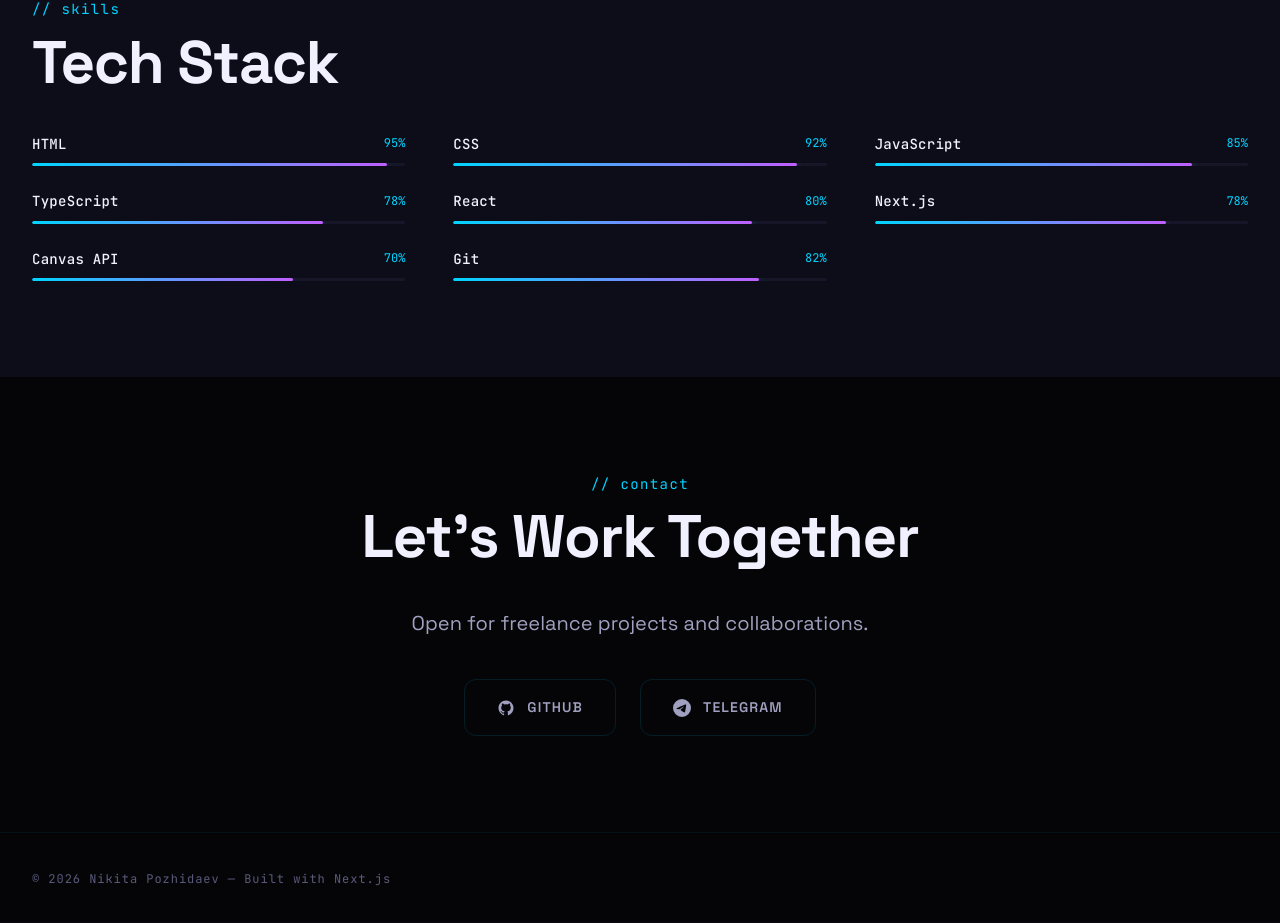
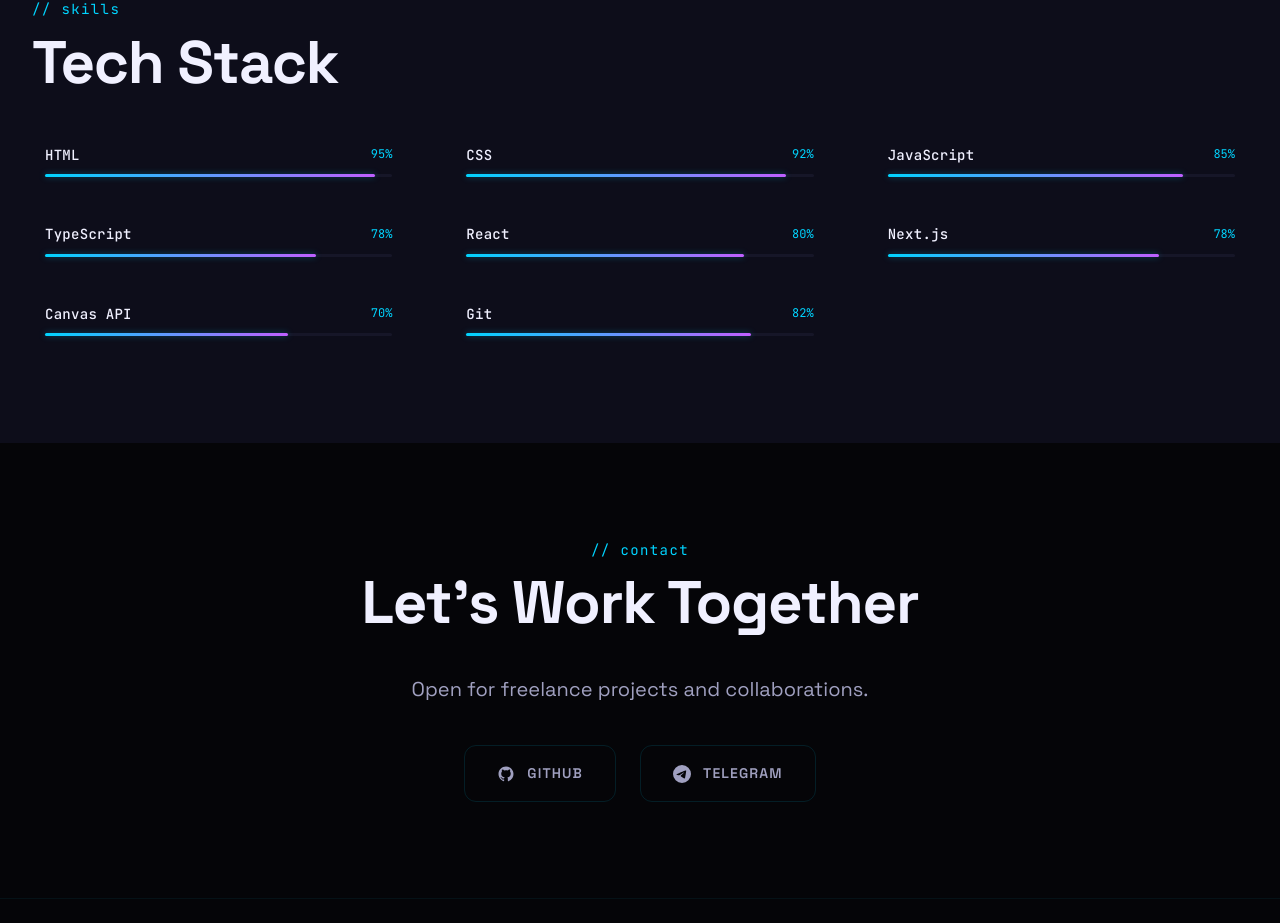
Before and after one commit to pozhidaevnikita2743-arch/portfolio, a Next.js app: page / in a window 1280 px wide. Shown: the part 2672-3595 px from the top of the page. Built offline with nearby package versions, Linux system fonts and the light colour scheme.

Commit message:
feat: skill bars — counter animation, hover glow, remove dot

```diff
--- a/components/SkillBadge.module.css
+++ b/components/SkillBadge.module.css
@@ -1,10 +1,18 @@
 .badge {
-  opacity: 1;
-  transform: translateX(0);
+  padding: 10px 12px;
+  border-radius: 10px;
+  border: 1px solid transparent;
+  transition: background 0.25s ease, border-color 0.25s ease;
+  cursor: default;
 }
 
 .visible {
   animation: revealLeft 0.5s ease var(--delay, 0ms) backwards;
+}
+
+.hovered {
+  background: rgba(0, 212, 255, 0.04);
+  border-color: rgba(0, 212, 255, 0.12);
 }
 
 .top {
@@ -26,13 +34,21 @@
   font-family: var(--font-mono);
   font-size: var(--text-xs);
   color: var(--neon-teal);
+  transition: transform 0.2s ease;
+  display: inline-block;
 }
 
+.hovered .level {
+  transform: scale(1.15);
+}
+
+/* ── Bar track ── */
 .track {
+  position: relative;
   height: 3px;
   background: var(--bg-raised);
   border-radius: var(--r-full);
-  overflow: hidden;
+  overflow: visible;
 }
 
 .bar {
@@ -40,6 +56,17 @@
   width: var(--bar-w, 0%);
   background: linear-gradient(90deg, var(--neon-teal), var(--neon-purple));
   border-radius: var(--r-full);
-  transition: width 1.2s cubic-bezier(0.16, 1, 0.3, 1);
-  box-shadow: 0 0 8px var(--neon-teal-glow);
+  transition: width 1.2s cubic-bezier(0.16, 1, 0.3, 1), box-shadow 0.25s ease;
+  box-shadow: 0 0 6px var(--neon-teal-glow);
 }
+
+.barHover {
+  box-shadow: 0 0 14px var(--neon-teal), 0 0 4px var(--neon-purple);
+}
+
+.dot { display: none; }
+
+@keyframes revealLeft {
+  from { opacity: 0; transform: translateX(-12px); }
+  to   { opacity: 1; transform: translateX(0); }
+}
--- a/components/SkillBadge.tsx
+++ b/components/SkillBadge.tsx
@@ -1,5 +1,5 @@
 'use client'
-import { useEffect, useRef } from 'react'
+import { useEffect, useRef, useState } from 'react'
 import { Skill } from '@/lib/types'
 import s from './SkillBadge.module.css'
 
@@ -10,35 +10,59 @@ interface Props {
 }
 
 export default function SkillBadge({ skill, index, inView }: Props) {
-  const barRef = useRef<HTMLDivElement>(null)
+  const barRef     = useRef<HTMLDivElement>(null)
+  const [count, setCount] = useState(0)
+  const [hovered, setHovered] = useState(false)
 
+  // Fill bar + count up number
   useEffect(() => {
     if (!inView) return
-    const bar = barRef.current
-    if (!bar) return
     const delay = index * 60 + 200
     const timer = setTimeout(() => {
-      bar.style.setProperty('--bar-w', `${skill.level}%`)
+      // Fill bar
+      barRef.current?.style.setProperty('--bar-w', `${skill.level}%`)
+
+      // Count up
+      const duration = 1000
+      const steps = 40
+      const stepTime = duration / steps
+      let current = 0
+      const interval = setInterval(() => {
+        current += 1
+        const eased = Math.round(skill.level * easeOut(current / steps))
+        setCount(eased)
+        if (current >= steps) clearInterval(interval)
+      }, stepTime)
     }, delay)
     return () => clearTimeout(timer)
   }, [inView, skill.level, index])
 
   return (
     <div
-      className={`${s.badge} ${inView ? s.visible : ''}`}
+      className={`${s.badge} ${inView ? s.visible : ''} ${hovered ? s.hovered : ''}`}
       style={{ '--delay': `${index * 60}ms` } as React.CSSProperties}
+      onMouseEnter={() => setHovered(true)}
+      onMouseLeave={() => setHovered(false)}
     >
       <div className={s.top}>
         <span className={s.name}>{skill.name}</span>
-        <span className={s.level}>{skill.level}%</span>
+        <span className={s.level}>{count}%</span>
       </div>
       <div className={s.track}>
         <div
           ref={barRef}
-          className={s.bar}
+          className={`${s.bar} ${hovered ? s.barHover : ''}`}
           style={{ '--bar-w': '0%' } as React.CSSProperties}
+        />
+        <div
+          className={s.dot}
+          style={{ '--bar-w': `${inView ? skill.level : 0}%` } as React.CSSProperties}
         />
       </div>
     </div>
   )
 }
+
+function easeOut(t: number) {
+  return 1 - Math.pow(1 - t, 3)
+}
```
